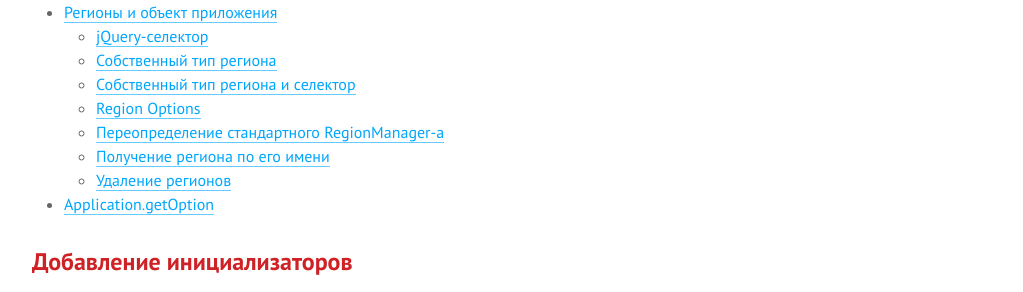
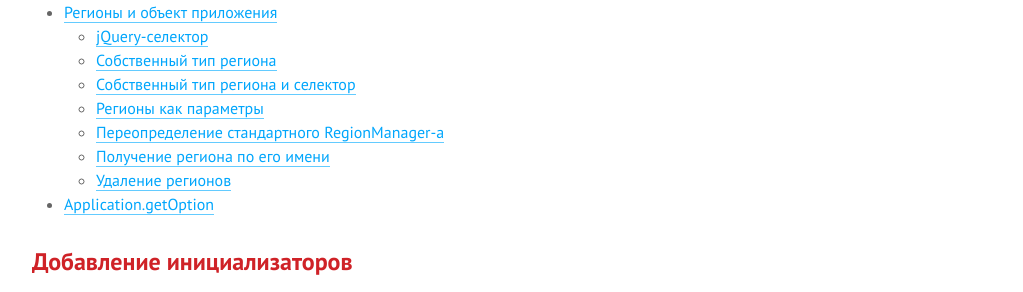
Before and after one commit to sadcitizen/marionettejs.ru, a Jekyll site: the page built from _posts/2014-01-01-application.md, in a window 1280 px wide and 900 px high, scrolled down 783 px. Shown: the part 162-454 px from the top of the window, without its empty margins (128-1151 px from the left). Built offline with Jekyll 4.4.1, drawn with Linux system fonts in a browser that asks for light colours; some web fonts are replaced; Markdown is read by kramdown in place of the engine named in the settings.

Commit message:
update ru/Application

```diff
--- a/_includes/translation/ru/marionette.application.md
+++ b/_includes/translation/ru/marionette.application.md
@@ -24,7 +24,7 @@
   * [jQuery-селектор](#jquery-selector)
   * [Собственный тип региона](#custom-region-type)
   * [Собственный тип региона и селектор](#custom-region-type-and-selector)
-  * [Region Options](#region-options)
+  * [Регионы как параметры](#region-options)
   * [Переопределение стандартного RegionManager-а](#overriding-the-default-regionmanager)
   * [Получение региона по его имени](#get-region-by-name)
   * [Удаление регионов](#removing-regions)
```
Also changed, not shown: _posts/2014-01-01-application.md (+1 -1 lines).
